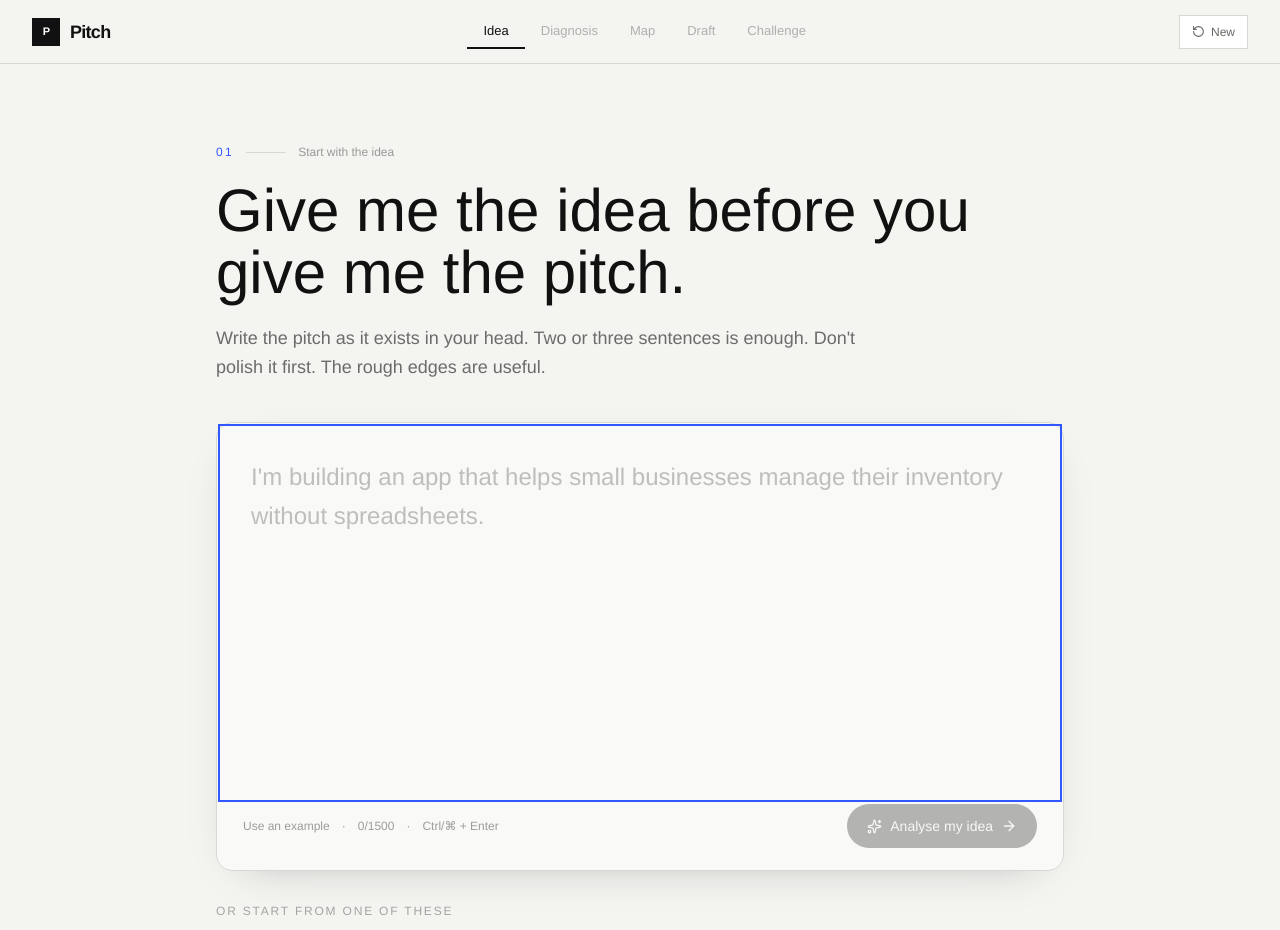
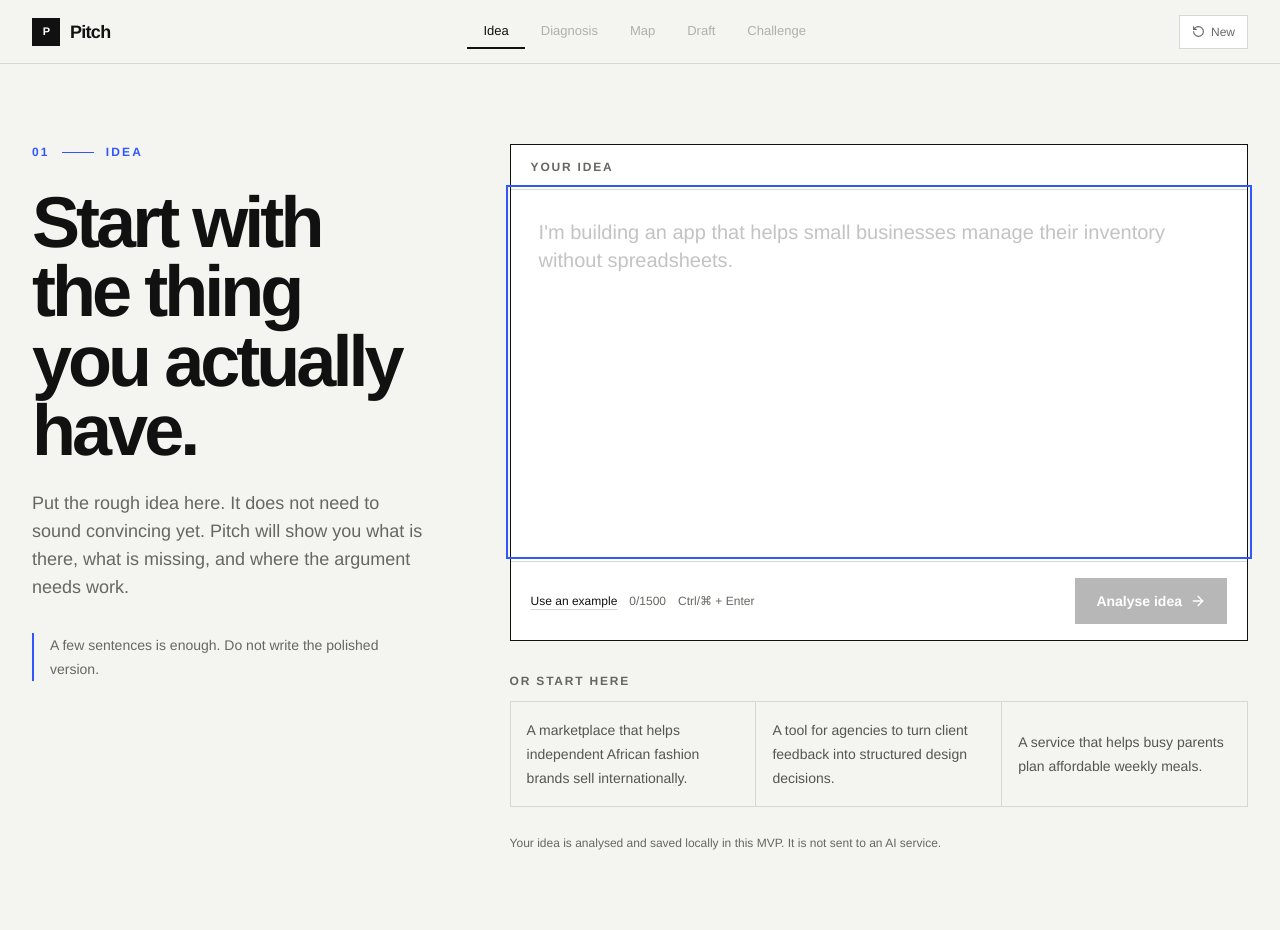
Before and after one commit to Wuraola-Adebisi/Pitch, a React (Vite) app: page /app in a window 1280 px wide. Shown: the top 930 px of the page. Built offline with nearby package versions, Linux system fonts and the light colour scheme.

Commit message:
Redesign Pitch visual system and core screens

```diff
--- a/src/pages/Input.tsx
+++ b/src/pages/Input.tsx
@@ -1,6 +1,6 @@
 import { useState } from 'react'
 import { useNavigate } from 'react-router-dom'
-import { ArrowRight, Sparkles } from 'lucide-react'
+import { ArrowRight } from 'lucide-react'
 import { usePitch } from '../lib/usePitch'
 
 const EXAMPLE = "I'm building an app that helps small businesses manage their inventory without spreadsheets."
@@ -24,80 +24,60 @@ export default function Input() {
   }
 
   return (
-    <div className="mx-auto max-w-4xl px-4 py-12 sm:px-6 sm:py-20">
-      <div className="max-w-3xl">
-        <div className="mb-5 flex items-center gap-3">
-          <span className="text-xs font-medium uppercase tracking-[0.2em] text-ember">01</span>
-          <span className="h-px w-10 bg-line" />
-          <span className="text-xs text-ink/40">Start with the idea</span>
+    <div className="mx-auto max-w-7xl px-5 py-12 sm:px-8 sm:py-20">
+      <div className="grid gap-12 lg:grid-cols-[.7fr_1.3fr] lg:gap-20">
+        <div>
+          <div className="flex items-center gap-3 text-xs font-semibold uppercase tracking-[.18em] text-coral">
+            <span>01</span><span className="h-px w-8 bg-coral" />Idea
+          </div>
+          <h1 className="mt-7 max-w-xl font-display text-5xl font-bold leading-[.96] tracking-[-.055em] sm:text-7xl">
+            Start with the thing you actually have.
+          </h1>
+          <p className="mt-6 max-w-md text-base leading-7 text-muted sm:text-lg">
+            Put the rough idea here. It does not need to sound convincing yet. Pitch will show you what is there, what is missing, and where the argument needs work.
+          </p>
+          <div className="mt-8 border-l-2 border-coral pl-4 text-sm leading-6 text-muted">
+            A few sentences is enough. Do not write the polished version.
+          </div>
         </div>
 
-        <h1 className="mb-5 font-display text-4xl leading-[1.03] sm:text-6xl">
-          Give me the idea before you give me the pitch.
-        </h1>
-        <p className="max-w-2xl text-base leading-relaxed text-ink/60 sm:text-lg">
-          Write the pitch as it exists in your head. Two or three sentences is enough.
-          Don't polish it first. The rough edges are useful.
-        </p>
-      </div>
-
-      <div className="mt-10">
-        <div className="rounded-2xl border border-line bg-white/50 p-1.5 shadow-[0_14px_45px_-28px_rgba(23,20,16,0.35)]">
+        <div>
+          <div className="border border-ink bg-card">
+            <div className="border-b border-line px-5 py-3.5 text-xs font-semibold uppercase tracking-[.15em] text-muted">Your idea</div>
             <textarea
               autoFocus
               value={text}
               onChange={(e) => setText(e.target.value)}
-            onKeyDown={(e) => {
-              if ((e.metaKey || e.ctrlKey) && e.key === 'Enter') go()
-            }}
+              onKeyDown={(e) => { if ((e.metaKey || e.ctrlKey) && e.key === 'Enter') go() }}
               placeholder={EXAMPLE}
-            rows={8}
+              rows={11}
               maxLength={1500}
-            aria-label="Your pitch"
-            className="w-full resize-none bg-transparent p-5 font-display text-xl leading-relaxed placeholder:text-ink/25 focus:outline-none sm:p-7 sm:text-2xl"
+              aria-label="Your idea"
+              className="w-full resize-none bg-card p-5 text-lg leading-7 placeholder:text-ink/25 focus:outline-none sm:p-7 sm:text-xl"
             />
-          <div className="flex flex-col justify-between gap-3 px-4 pb-4 sm:flex-row sm:items-center sm:px-5">
-            <div className="flex flex-wrap items-center gap-3 text-xs text-ink/40">
-              <button type="button" onClick={() => setText(EXAMPLE)} className="transition-colors hover:text-ink">
-                Use an example
-              </button>
-              <span>·</span>
-              <span>{text.length}/1500</span>
-              <span>·</span>
-              <span>Ctrl/⌘ + Enter</span>
+            <div className="flex flex-col justify-between gap-4 border-t border-line px-5 py-4 sm:flex-row sm:items-center">
+              <div className="flex flex-wrap items-center gap-3 text-xs text-muted">
+                <button type="button" onClick={() => setText(EXAMPLE)} className="font-medium text-ink underline decoration-line underline-offset-4 hover:decoration-ink">Use an example</button>
+                <span>{text.length}/1500</span><span>Ctrl/⌘ + Enter</span>
               </div>
-            <button
-              type="button"
-              onClick={go}
-              disabled={!text.trim()}
-              className="inline-flex items-center justify-center gap-2 rounded-full bg-ink px-5 py-3 text-sm font-medium text-paper transition-colors hover:bg-ember disabled:opacity-30"
-            >
-              <Sparkles size={15} />
-              Analyse my idea
-              <ArrowRight size={16} />
+              <button type="button" onClick={go} disabled={!text.trim()} className="inline-flex items-center justify-center gap-2 border border-ink bg-ink px-5 py-3 text-sm font-semibold text-white transition-colors hover:border-coral hover:bg-coral disabled:opacity-30">
+                Analyse idea <ArrowRight size={16} />
               </button>
             </div>
           </div>
 
           <div className="mt-8">
-          <p className="mb-3 text-xs uppercase tracking-[0.15em] text-ink/35">Or start from one of these</p>
-          <div className="grid gap-3 sm:grid-cols-3">
+            <p className="mb-3 text-xs font-semibold uppercase tracking-[.15em] text-muted">Or start here</p>
+            <div className="grid gap-px border border-line bg-line sm:grid-cols-3">
               {STARTERS.map((starter) => (
-              <button
-                key={starter}
-                type="button"
-                onClick={() => setText(starter)}
-                className="rounded-xl border border-line bg-white/30 p-4 text-left text-sm text-ink/65 transition-colors hover:border-ink/25 hover:bg-white/60"
-              >
+                <button key={starter} type="button" onClick={() => setText(starter)} className="bg-paper p-4 text-left text-sm leading-6 text-ink/70 transition-colors hover:bg-card hover:text-ink">
                   {starter}
                 </button>
               ))}
             </div>
           </div>
-
-        <p className="mt-8 text-xs text-ink/35">
-          Your idea is analysed and saved locally in this MVP. It is not sent to an AI service.
-        </p>
+          <p className="mt-7 text-xs text-muted">Your idea is analysed and saved locally in this MVP. It is not sent to an AI service.</p>
+        </div>
       </div>
     </div>
   )
```
Lines whose indentation alone changed are shown as unchanged.
